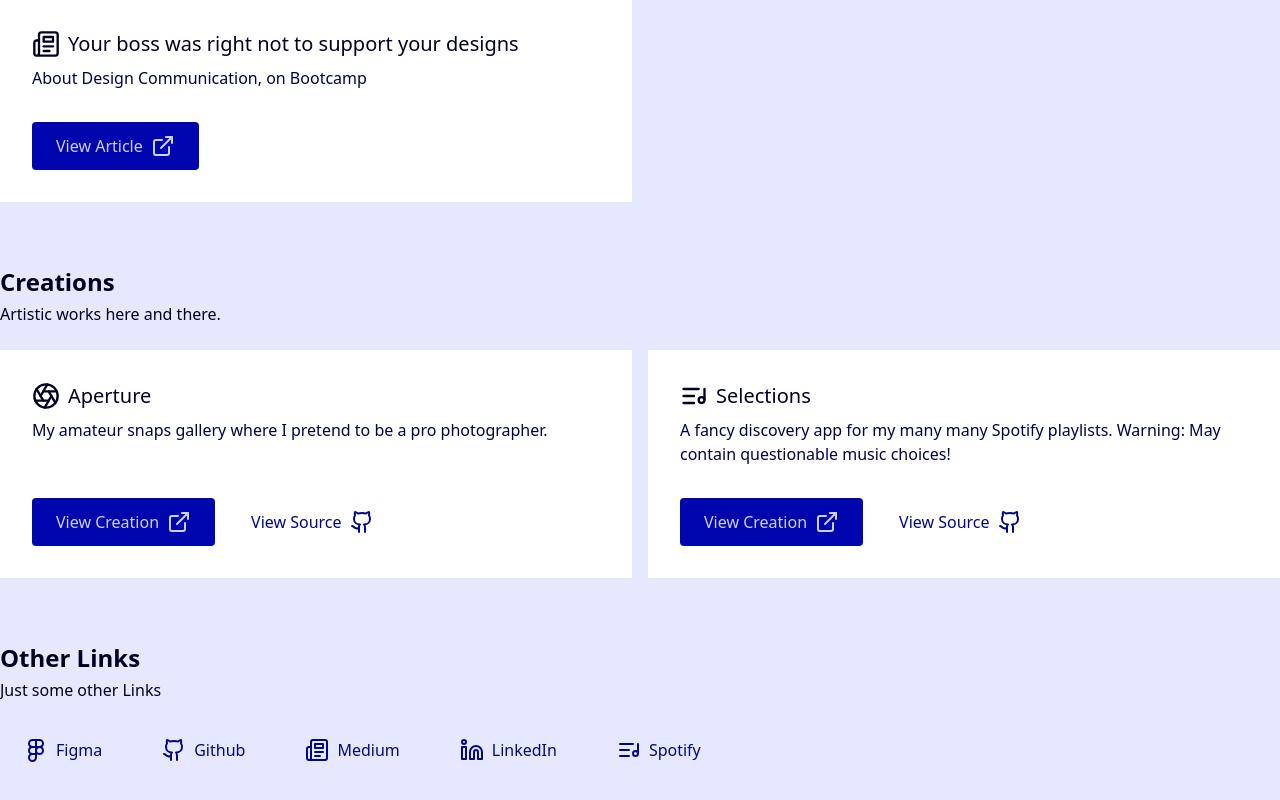
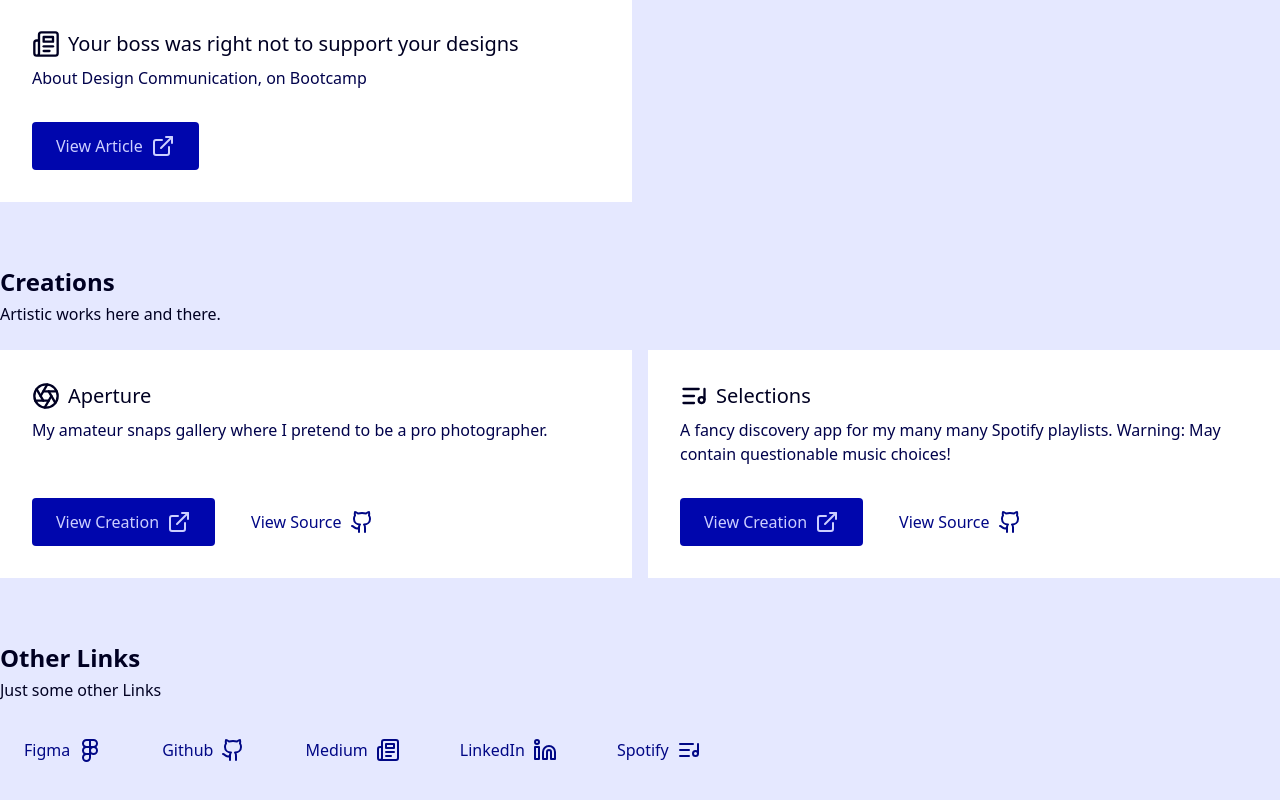
Before and after one commit to renderghost/links, a Next.js app: page / in a window 1280 px wide. Shown: the part 2346-3146 px from the top of the page. Built offline with nearby package versions, Linux system fonts and the light colour scheme.

Commit message:
fix: Correct positioning of icon in FilledButton in OtherLinks component

```diff
--- a/src/components/sections/OtherLinks.tsx
+++ b/src/components/sections/OtherLinks.tsx
@@ -49,7 +49,7 @@ const OtherLinks: React.FC = () => (
 				<div key={index} className='p-1.5'>
 					<FilledButton
 						variant='transparent'
-						LeftIcon={link.icon}
+						RightIcon={link.icon}
 						onClick={() => window.open(link.url, '_blank')}
 						aria-label={link.ariaLabel}
 						tooltip={link.ariaLabel}
```
